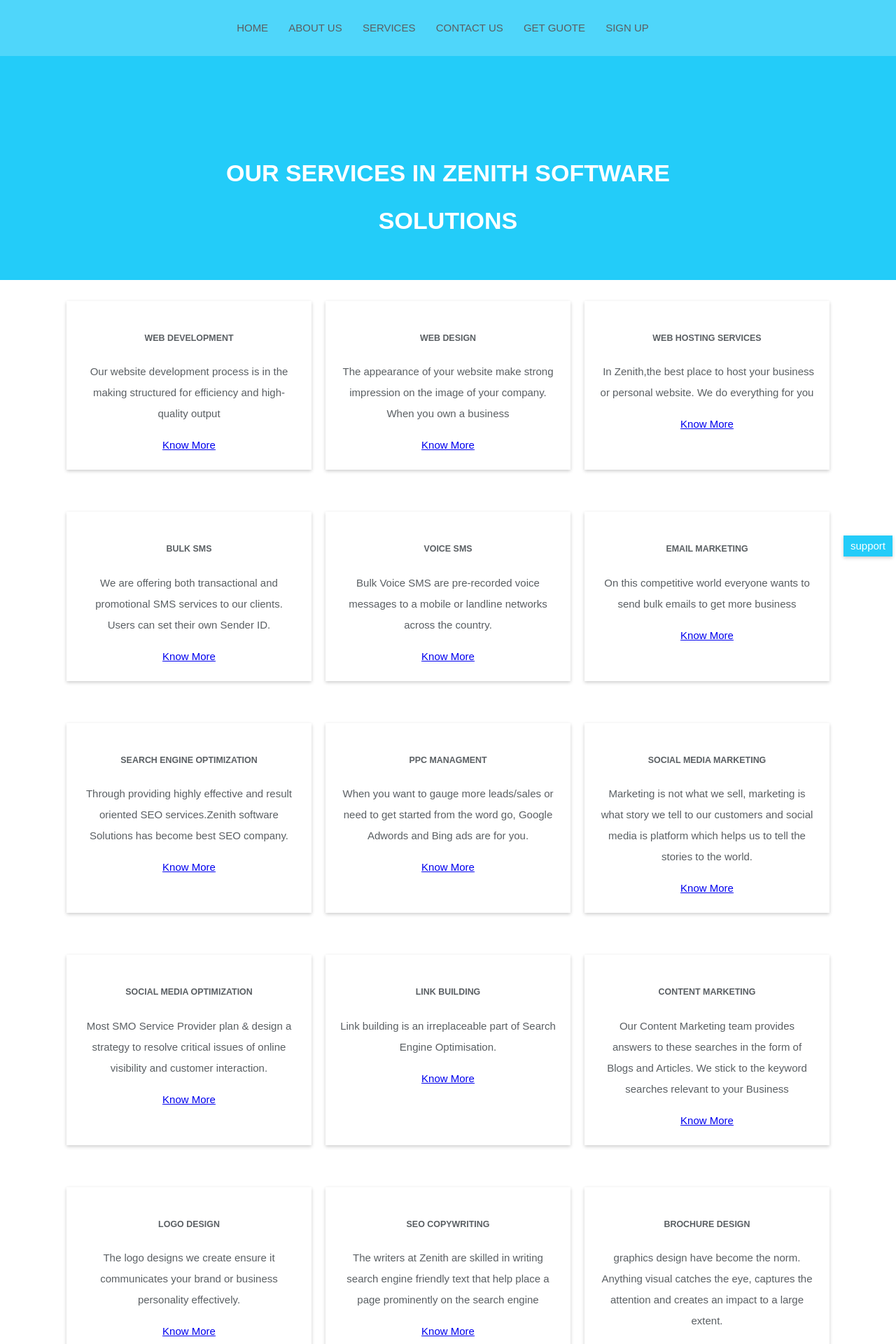
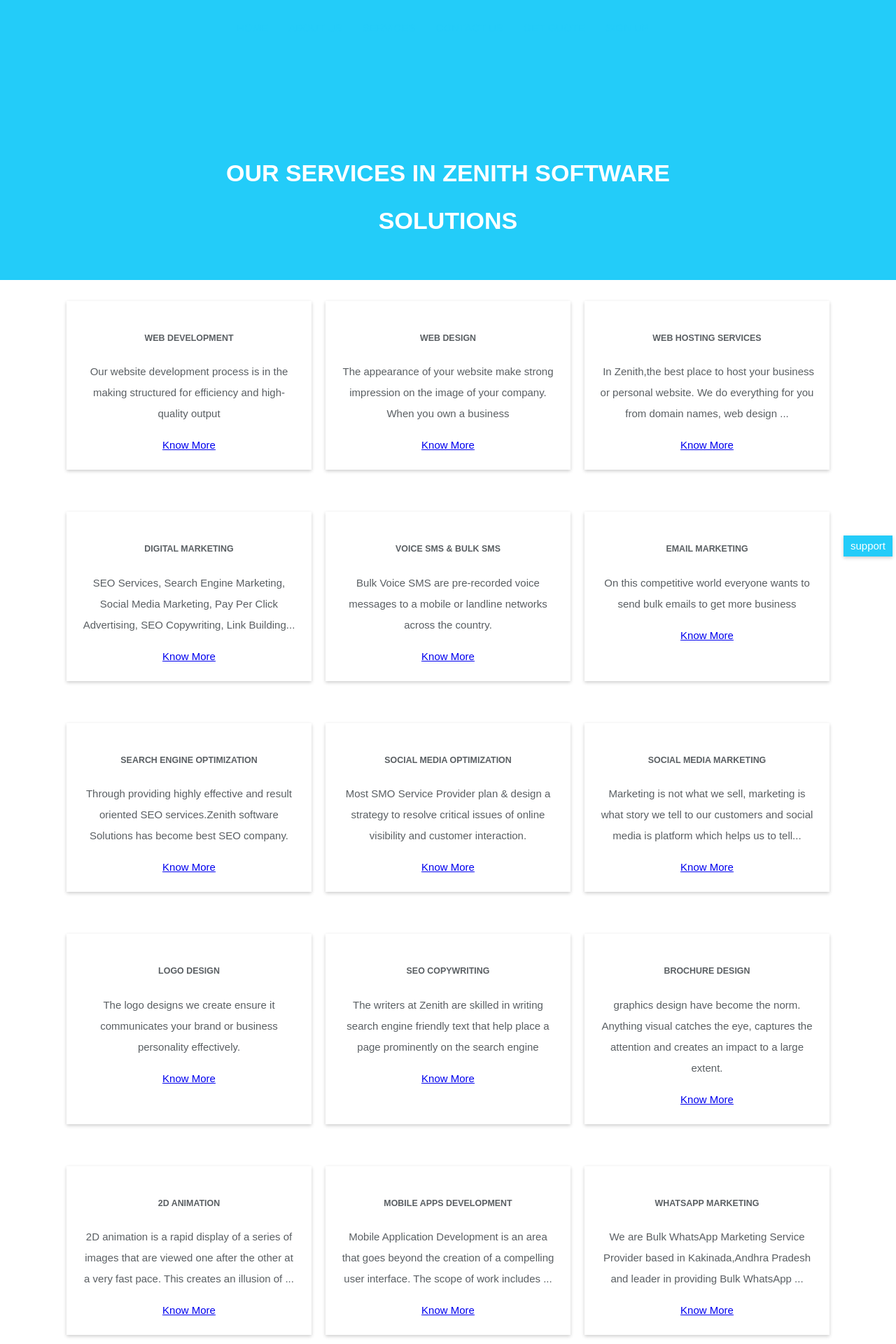
Before and after one commit to tncyrdmc/Vcan, a PHP site: page /services.php in a window 1280 px wide. Shown: the top 1920 px of the page at 70% size. Run offline with PHP 8.4, Linux system fonts and the light colour scheme.

Commit message:
still in progress

```diff
--- a/css/style.css
+++ b/css/style.css
@@ -27,16 +27,14 @@
 
 }
 .abt-text-contain2{
-    color: #5a5f63;
     margin: 20px auto;
     width: 80%;
     padding: 10px;
     overflow-wrap:  break-word;
 }
 .abt-text-contain2 ul{
-text-align: left;
-list-style-color: #23ccf9;
-
+  text-align: left;
+  background-color: #eeeeee;
 }
 /*conatct form*/
 .contact-container{
--- a/css/theme.css
+++ b/css/theme.css
@@ -12,7 +12,6 @@
 .header{
     width: 100%;
     height: 800px;
-    padding: 10px;
     margin: 0;
     background-image: url("../img/aleks-dorohovich-26-unsplash.jpg");
     background-attachment: fixed;
@@ -30,7 +29,6 @@
     margin: 0;
     box-sizing: border-box;
     text-align: center;
-    background-color: rgba(255, 255, 255, 0.2);
     z-index: 10;
 }
 .nav-bg ul{
@@ -49,7 +47,7 @@
 }
 .nav-bg ul li a{
     text-decoration: none;
-    color:  #5a5f63;
+    color: #23ccf9;
 }
 /*sing up form*/
 .sign-up {
@@ -60,6 +58,14 @@
     margin: 0;
     padding: 10px;
     border: 1px solid pink;
+}
+.full-bg{
+
+    width: 100%;
+    height: 100%;
+    background-color: #000;
+    opacity: 0.8;
+
 }
 /*about us style*/
 .abt-bg{
@@ -122,9 +128,7 @@
     transition: background 0.2s linear 0.2s;
 }
 .s-row:hover{
-    margin: 10px 10px;
     color: #ffffff;
-    height: 280px;
     background-color: #5a5f63;
     box-shadow: 5px 5px 80px rgba(0, 0, 0, 0.2);
 
@@ -134,7 +138,7 @@
     bottom: 0;
     width: 100%;
     height: auto;
-    background-color: #23ccf9;
+    background-color: pink;
 }
 .s-bt{
     text-align: center;
--- a/index.php
+++ b/index.php
@@ -23,7 +23,7 @@
 	<header id="header" class="header">
 		<!--my navigation-->
 		<?php include "nav.php";?>
-
+		<div class="full-bg"></div>
 		<!--slide show container-->
 		<div class="slide-show">
 		</div>
@@ -70,7 +70,7 @@
                      <div class="s-row">
                      	<h5>WEB HOSTING SERVICES</h5>
                      	<div class="row-text">
-							 <p> In Zenith,the best place to host your business or personal website. We do everything for you</p>
+							 <p> In Zenith,the best place to host your business or personal website. We do everything for you you from domain names, web design ...</p>
 							 <div class="r-bt">
 			                	<a href="web-hosting-service.php">Know More</a>
 			                 </div>
--- a/js/animate.js
+++ b/js/animate.js
@@ -7,11 +7,11 @@
 	var $chatForm = $('#chat-form');
 
 	var $aboutTxt = $('.abt-bg-white');
+
 	$aboutTxt.hide();
 
     ///show nav on scroll down
 	$window.on('scroll',function(){
-
 		var $top = $(this).scrollTop();
 
 		if ($top > 200) {
@@ -19,22 +19,19 @@
 				'background-color': 'white',
 				'box-shadow': '0px 2px 5px rgba(0, 0, 0, 0.2)'
 			});
+
 		}else{
+
 			$nav.css({
-				'background-color': 'rgba(255, 255, 255, 0.2)',
+				'background-color': 'rgba(0, 0, 0, 0.0)',
 				'box-shadow': 'none'
 			});
 		}
 
+
 		if ($top > 500){
 		      $aboutTxt.delay(400).fadeIn();
 		}
-
-		// if ($top > 1200){
-		// 	 $serviceBoxes.each(function(index){
-		//      	$(this).delay(400 * index).fadeIn();
-		//     });
-		// }
 
     });
 
--- a/services.php
+++ b/services.php
@@ -52,7 +52,7 @@
                      <div class="s-row">
                         <h5>WEB HOSTING SERVICES</h5>
                         <div class="row-text">
-                             <p> In Zenith,the best place to host your business or personal website. We do everything for you</p>
+                             <p> In Zenith,the best place to host your business or personal website. We do everything for you from domain names, web design ...</p>
                              <div class="">
                                 <a href="web-hosting-service.php">Know More</a>
                              </div>
@@ -61,20 +61,25 @@
                 </div>
                 <div class="s-rows">
                      <div class="s-row">
-                        <h5>BULK SMS</h5>
+                        <h5>DIGITAL MARKETING</h5>
                         <div class="row-text">
-                             <p>We are offering both transactional and promotional SMS services to our clients. Users can set their own Sender ID.</p>
+                             <p>SEO Services,
+                                Search Engine Marketing,
+                                Social Media Marketing,
+                                Pay Per Click Advertising,
+                                SEO Copywriting,
+                                Link Building...</p>
                              <div class="">
                                 <a href="http://">Know More</a>
                              </div>
-                        </div>
+                         </div>
                      </div>
                      <div class="s-row">
-                        <h5>VOICE SMS</h5>
+                        <h5>VOICE SMS & BULK SMS</h5>
                         <div class="row-text">
                              <p>Bulk Voice SMS are pre-recorded voice messages to a mobile or landline networks across the country.</p>
                              <div class="">
-                                <a href="http://">Know More</a>
+                                <a href="bulk-sms.php">Know More</a>
                              </div>
                         </div>
                      </div>
@@ -100,28 +105,7 @@
                             <a href="http://">Know More</a>
                         </div>
                      </div>
-                     <div class="s-row">
-                        <h5>PPC MANAGMENT</h5>
-                        <div class="row-text">
-                             <p>When you want to gauge more leads/sales or need to get started from the word go, Google Adwords and Bing ads are for you.</p>
-                             <div class="">
-                                <a href="http://">Know More</a>
-                             </div>
-                        </div>
-                     </div>
-                     <div class="s-row">
-                        <h5>SOCIAL MEDIA MARKETING</h5>
-                        <div class="row-text">
-                             <p>Marketing is not what we sell, marketing is what story we tell to our customers and social media is platform which helps us to tell the stories to the world.</p>
-                         </div>
-                          <div class="">
-                             <a href="http://">Know More</a>
-                         </div>
-                     </div>
-                </div>
 
-
-                <div class="s-rows">
                      <div class="s-row">
                         <h5>SOCIAL MEDIA OPTIMIZATION</h5>
                         <div class="row-text">
@@ -131,22 +115,15 @@
                              </div>
                         </div>
                      </div>
+
+
                      <div class="s-row">
-                        <h5>LINK BUILDING</h5>
+                        <h5>SOCIAL MEDIA MARKETING</h5>
                         <div class="row-text">
-                             <p>Link building is an irreplaceable part of Search Engine Optimisation.</p>
-                             <div class="">
-                                <a href="http://">Know More</a>
-                             </div>
-                        </div>
-                     </div>
-                     <div class="s-row">
-                        <h5>CONTENT MARKETING</h5>
-                        <div class="row-text">
-                             <p>Our Content Marketing team provides answers to these searches in the form of Blogs and Articles. We stick to the keyword searches relevant to your Business</p>
-                             <div class="">
-                                <a href="http://">Know More</a>
-                             </div>
+                             <p>Marketing is not what we sell, marketing is what story we tell to our customers and social media is platform which helps us to tell...</p>
+                         </div>
+                          <div class="">
+                             <a href="http://">Know More</a>
                          </div>
                      </div>
                 </div>
@@ -185,15 +162,65 @@
                      <div class="s-row">
                         <h5>2D ANIMATION</h5>
                         <div class="row-text">
-                             <p>2D animation is a rapid display of a series of images that are viewed one after the other at a very fast pace. This creates an illusion of moving pictures. </p>
+                             <p>2D animation is a rapid display of a series of images that are viewed one after the other at a very fast pace. This creates an illusion of ...</p>
                              <div class="">
                                 <a href="http://">Know More</a>
                              </div>
                         </div>
                      </div>
-                </div>
+
+                      <div class="s-row">
+                        <h5>MOBILE APPS DEVELOPMENT</h5>
+                        <div class="row-text">
+                             <p>Mobile Application Development is an area that goes beyond the creation of a compelling user interface. The scope of work includes ...</p>
+                             <div class="">
+                                <a href="http://">Know More</a>
+                             </div>
+                        </div>
+                     </div>
+
+                     <div class="s-row">
+                        <h5>WHATSAPP MARKETING</h5>
+                        <div class="row-text">
+                             <p>We are Bulk WhatsApp Marketing Service Provider based in Kakinada,Andhra Pradesh and leader in providing Bulk WhatsApp ...</p>
+                             <div class="">
+                                <a href="http://">Know More</a>
+                             </div>
+                        </div>
+                     </div>
 
 
+                </div>
+                <div class="s-rows">
+                     <div class="s-row">
+                        <h5>LINK BUILDING</h5>
+                        <div class="row-text">
+                             <p>Link building is an irreplaceable part of Search Engine Optimisation.</p>
+                             <div class="">
+                                <a href="http://">Know More</a>
+                             </div>
+                        </div>
+                     </div>
+                     <div class="s-row">
+                        <h5>CONTENT MARKETING</h5>
+                        <div class="row-text">
+                             <p>Our Content Marketing team provides answers to these searches in the form of Blogs and Articles. We stick to ....</p>
+                             <div class="">
+                                <a href="http://">Know More</a>
+                             </div>
+                         </div>
+                     </div>
+
+                     <div class="s-row">
+                        <h5>3D ANIMATION</h5>
+                        <div class="row-text">
+                             <p>Over the years the 3D animation industry has witnessed sweeping changes. Indeed 3D animation has gone beyond ...</p>
+                             <div class="">
+                                <a href="http://">Know More</a>
+                             </div>
+                         </div>
+                     </div>
+                </div>
             </div>
         </div>
     </section>
```
Also changed, not shown: bulk-sms.php (+49 -0 lines), web-design.php (line endings or trailing spaces).
